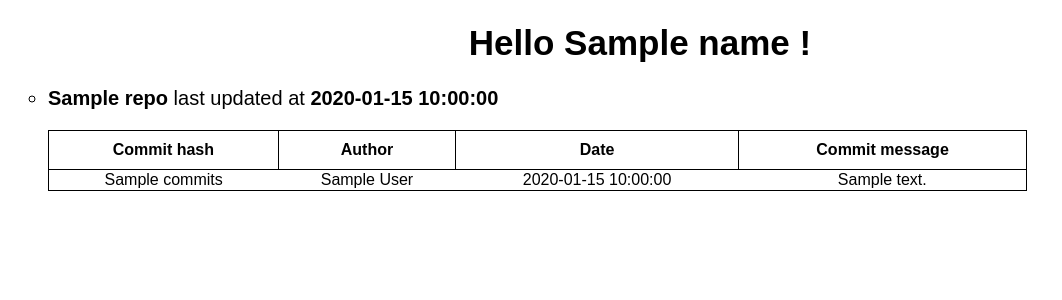
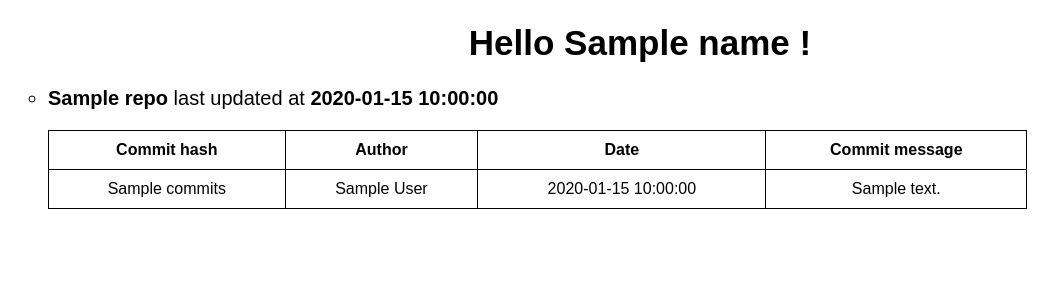
Before and after one commit to yf724/SSE-Lab2, a Flask app: template src/templates/githubUsername.html in a window 1280 px wide. Shown: the top 300 px of the page, without its empty margins (0-1062 px from the left). Run offline with Flask 3, Linux system fonts and the light colour scheme; the template is opened without the code that fills it: most values are stand-ins (such as "Sample title", 1, 10 or a date in 2020).

Commit message:
Hopefully final commit for table modification

```diff
--- a/src/templates/githubUsername.html
+++ b/src/templates/githubUsername.html
@@ -25,10 +25,10 @@
 					</thead>
 					<tbody>
 					  <tr>
-						<td>{{ repo.commits }}</td>
-						<td>{{ repo.author }}</td>
-						<td>{{ repo.date }}</td>
-						<td>{{ repo.message }}</td>
+						<td style="border: 1px solid black; padding: 10px;">{{ repo.commits }}</td>
+						<td style="border: 1px solid black; padding: 10px;">{{ repo.author }}</td>
+						<td style="border: 1px solid black; padding: 10px;">{{ repo.date }}</td>
+						<td style="border: 1px solid black; padding: 10px;">{{ repo.message }}</td>
 					  </tr>
 					</tbody>
 				</table>
```
